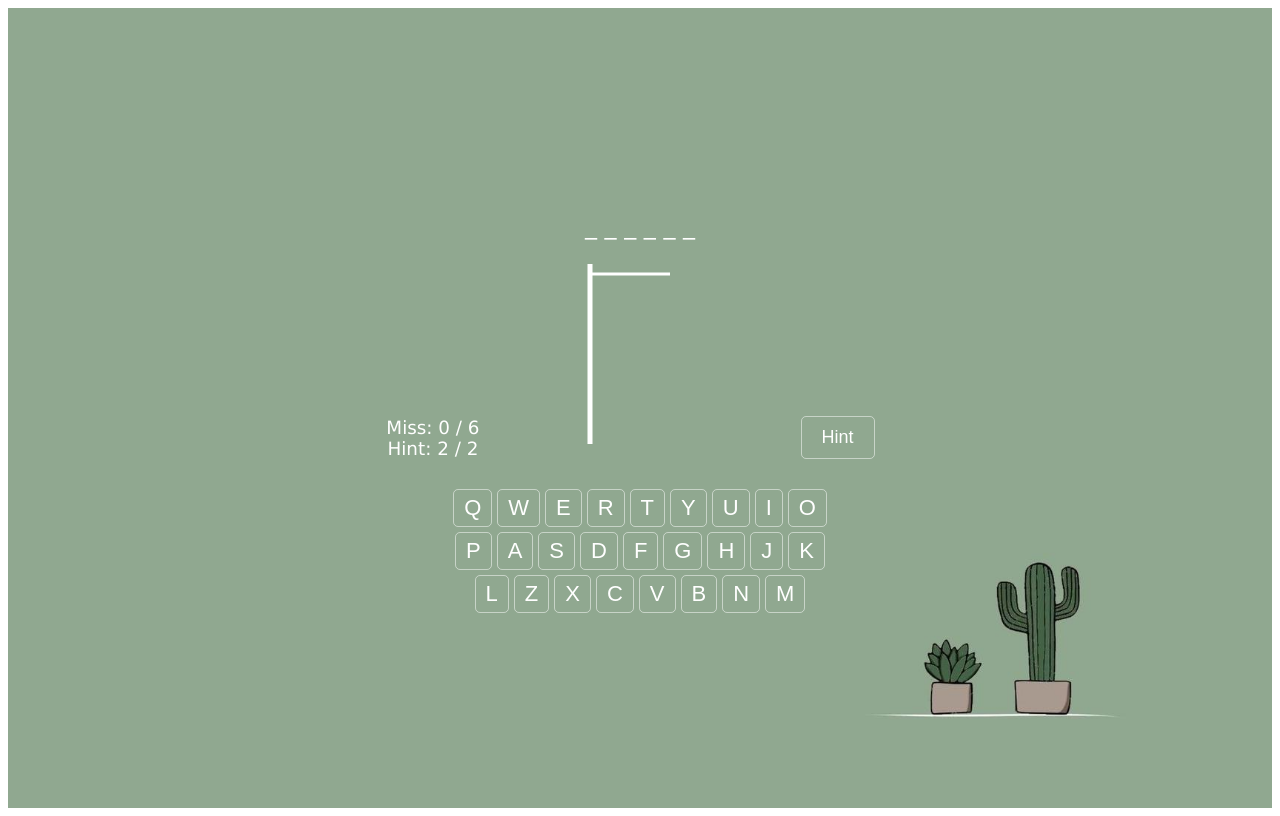
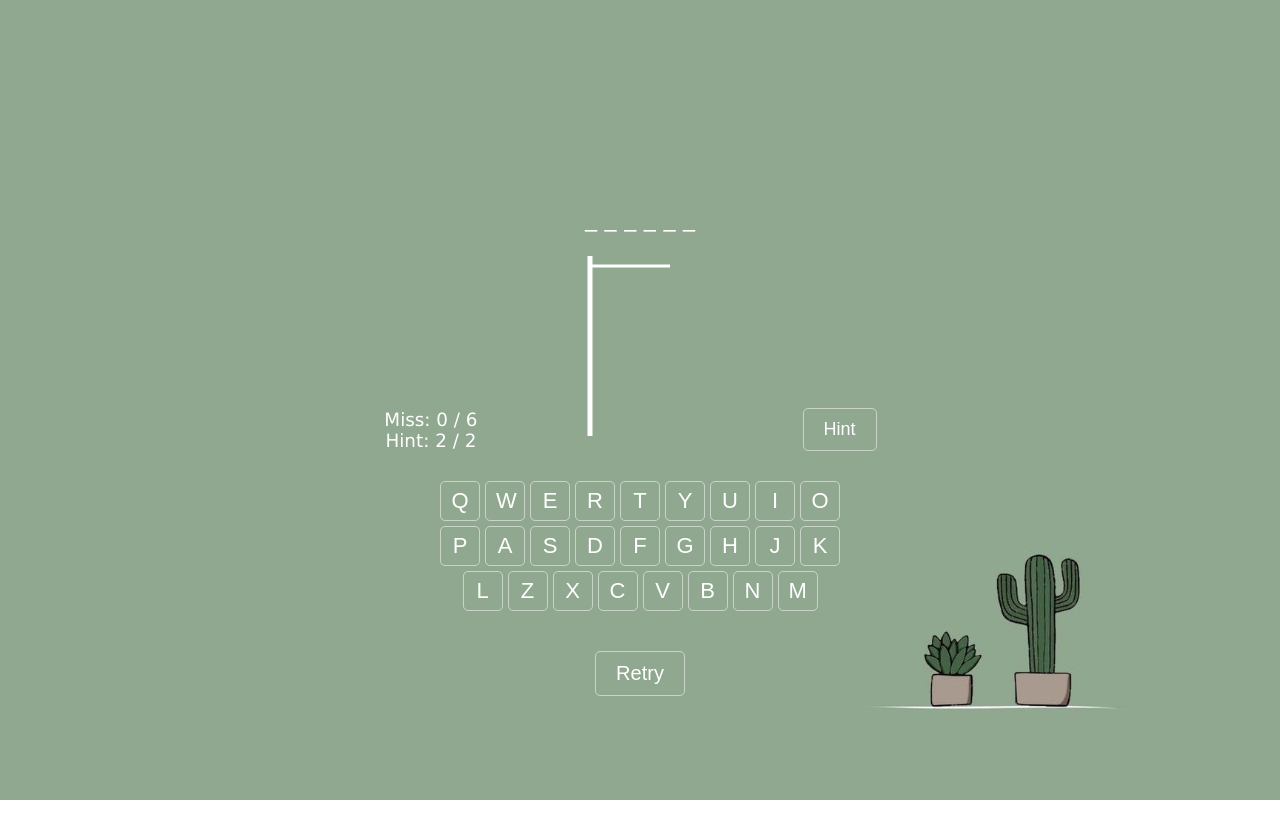
Before and after one commit to icbandreea/hangman, an Angular app in the folder hangman/: page / in a window 1280 px wide. Built offline with nearby package versions, Linux system fonts and the light colour scheme.

Commit message:
style enhancement for wrong letters; add retry button

```diff
--- a/hangman/src/app/game/game.component.css
+++ b/hangman/src/app/game/game.component.css
@@ -135,6 +135,7 @@ gap:40px;
 
 
 .available-letters button {
+  position: relative;
   background: none;
   border: none;
   font-size: 22px;
@@ -143,6 +144,19 @@ gap:40px;
   padding: 5px 10px;
   border: 1px solid rgba(255, 255, 255, 0.5);
   border-radius: 5px;
+  width: 40px;
+  height: 40px;
+}
+
+.available-letters button.wrong::after {
+  content: 'X';
+  color: red;
+  position: absolute;
+  top:50%;
+  left: 50%;
+  transform: translate(-50%, -50%);
+  font-size: 28px;
+  pointer-events: none;
 }
 
 .available-letters button:disabled {
--- a/hangman/src/app/game/game.component.html
+++ b/hangman/src/app/game/game.component.html
@@ -57,6 +57,11 @@
                     <p>{{gameMessage}}</p>
                     <button (click)="startGame()">Play again</button>
                 }
+
+                @else {
+                    <button (click)="startGame()">Retry</button>
+                }
+
             </div>
         </div>
 
--- a/hangman/src/styles.css
+++ b/hangman/src/styles.css
@@ -1 +1,3 @@
-/* You can add global styles to this file, and also import other style files */
+body {
+    margin: 0;
+}
```
